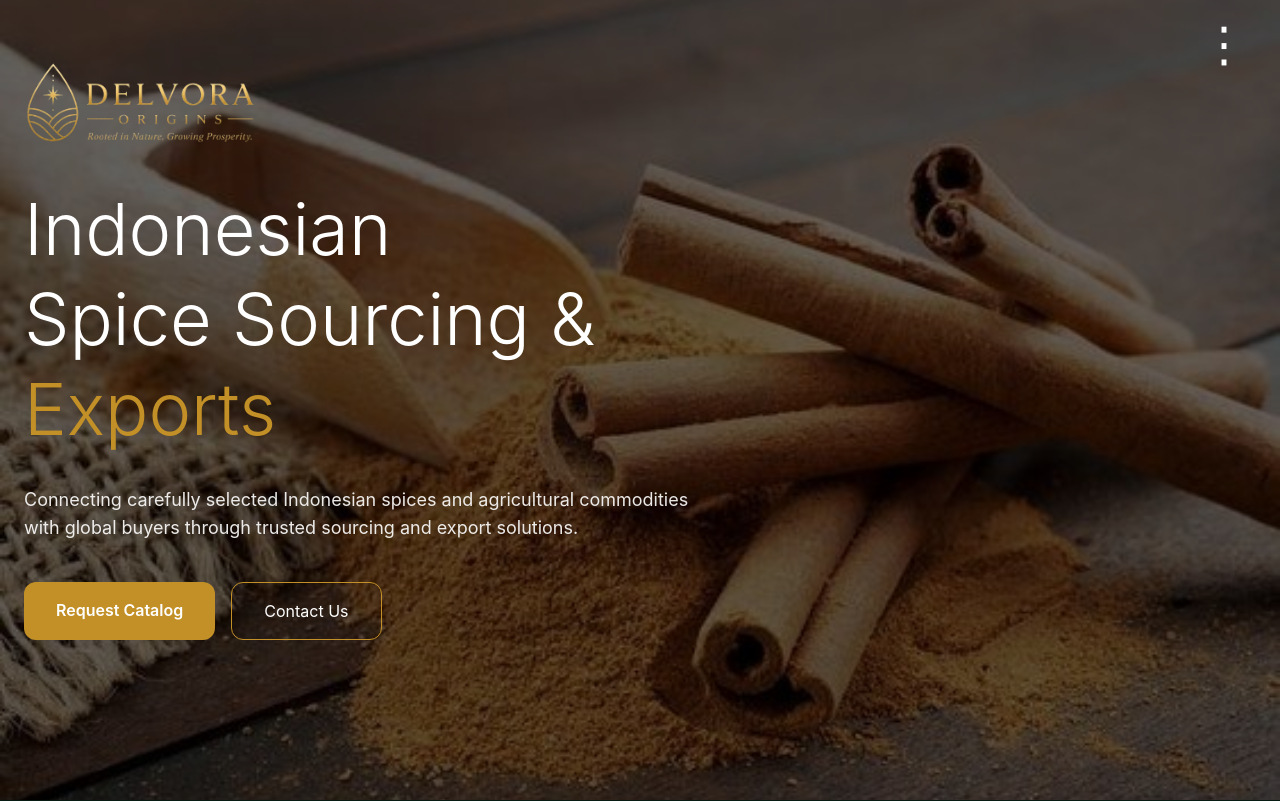
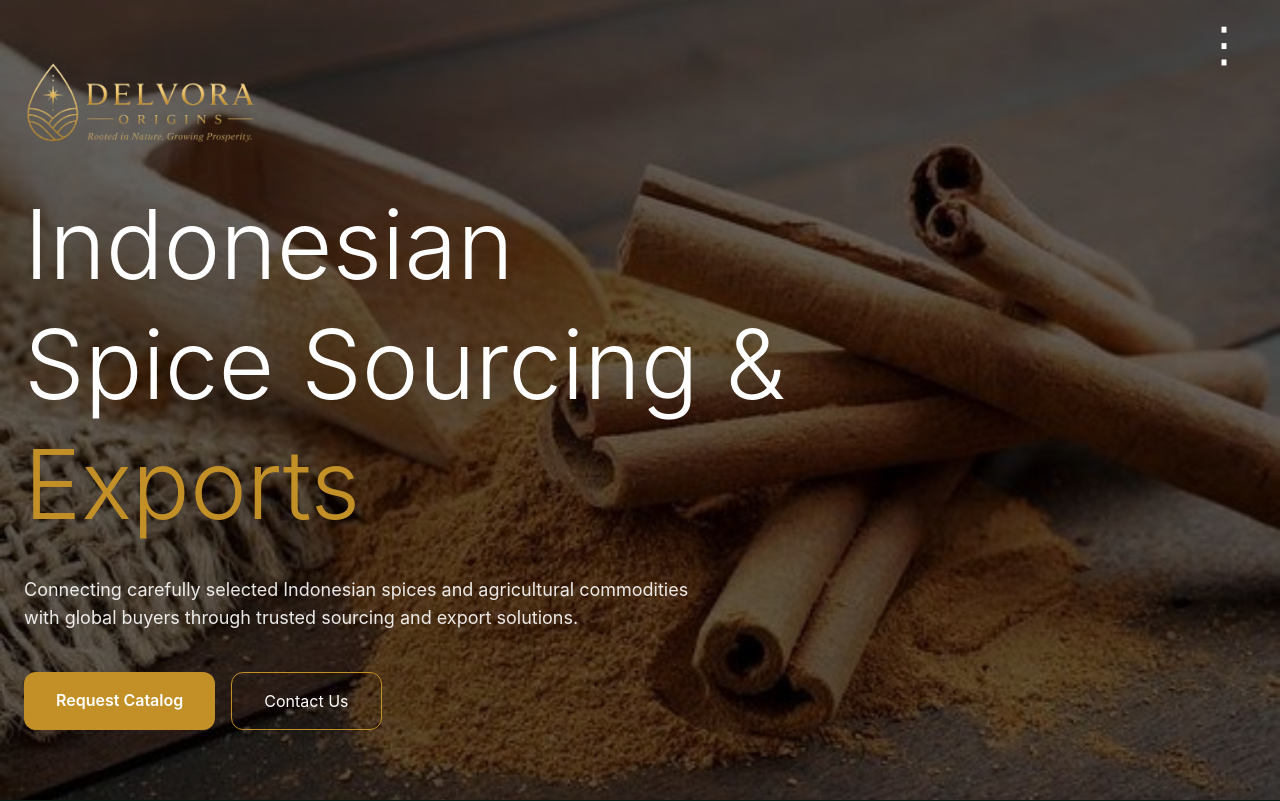
Before and after one commit to delvoraorigins-source/delvora-origins, a Next.js app: page / in a window 1280 px wide. Shown: the top 801 px of the page. Built offline with nearby package versions, Linux system fonts and the light colour scheme.

Commit message:
Adjust hero section spacing

```diff
--- a/app/page.tsx
+++ b/app/page.tsx
@@ -77,7 +77,7 @@ return (
         >
         </p>
 
-        <h1 className="text-5xl md:text-7xl leading-tight font-light">
+        <h1 className="text-5xl md:text-8xl leading-tight font-light">
           Indonesian
           <br />
           Spice Sourcing &
```
